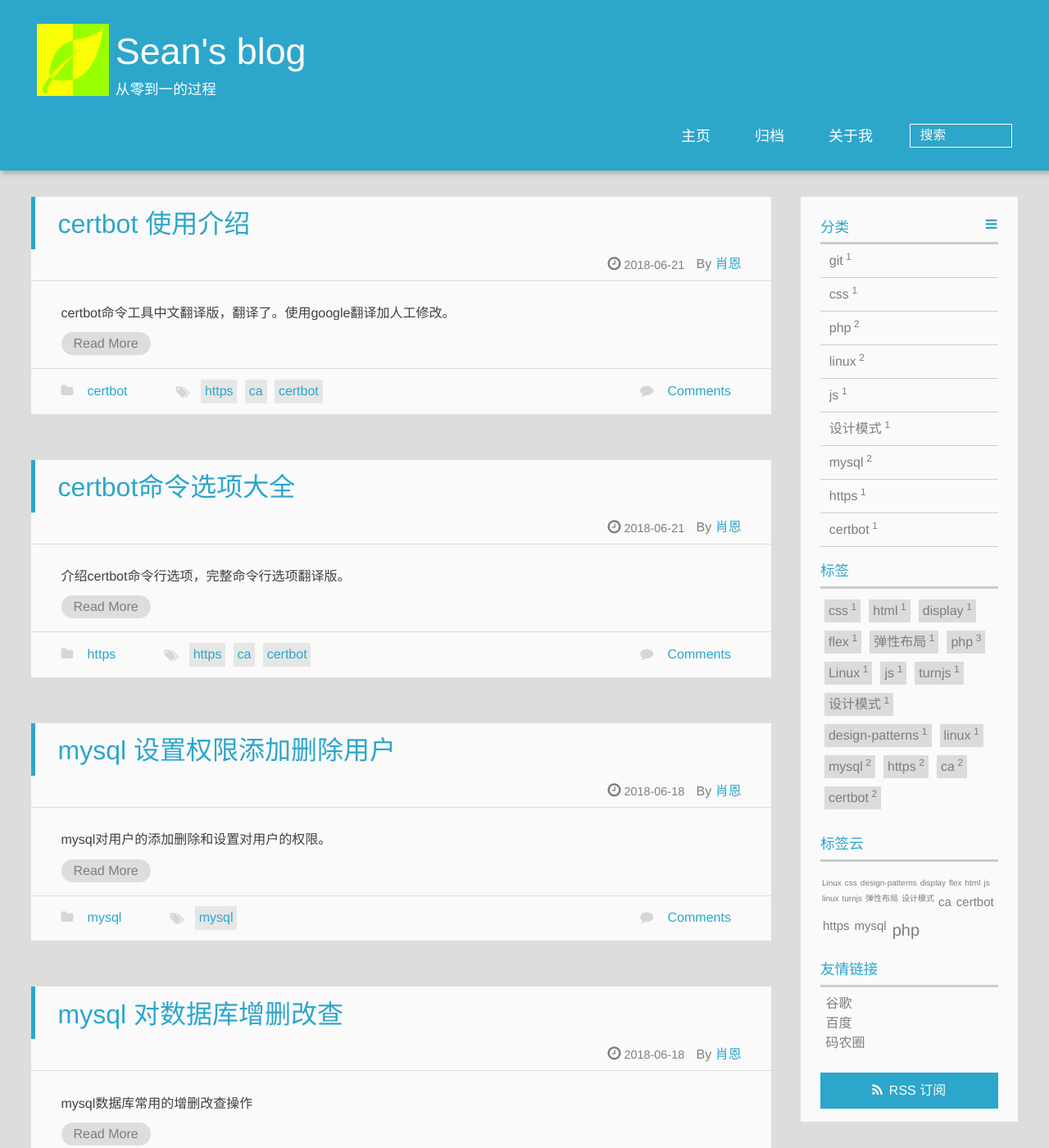
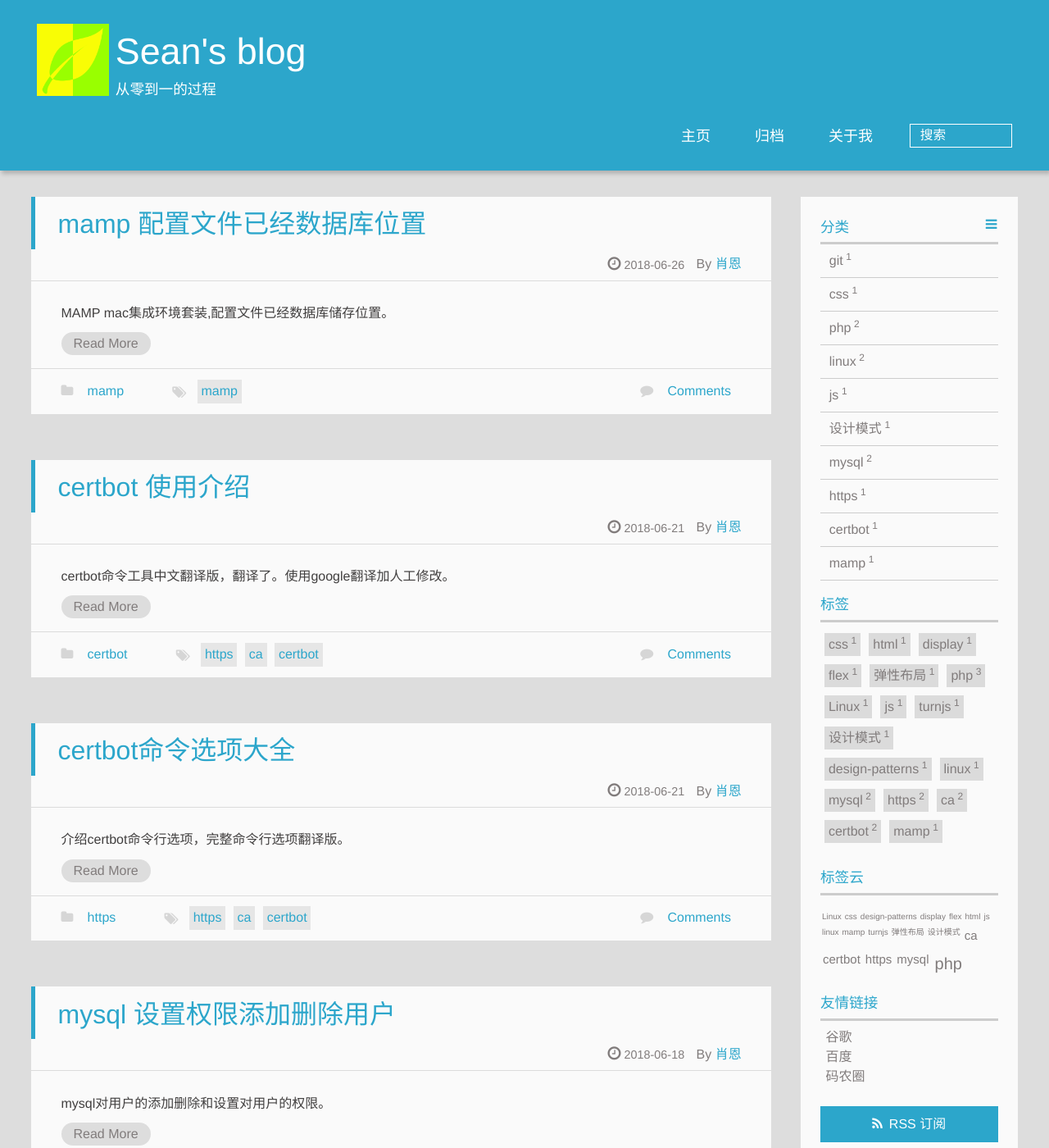
Before and after one commit to seanhepps/seanhepps.github.io, a Jekyll site: the page built from index.html, in a window 1280 px wide and 1400 px high. Shown: the whole window at 82% size. Built offline with Jekyll 4.4.1, drawn with Linux system fonts in a browser that asks for light colours; the list of posts is cut into pages by our own code.

Commit message:
修复底部about链接错误

```diff
--- a/_includes/_partial/footer.html
+++ b/_includes/_partial/footer.html
@@ -64,7 +64,7 @@
 		{% if site.author.name %}
 		<a href="{{ site.baseurl }}about" target="_blank" title="{{ site.author.name }}">{{ site.author.name }}</a>
 		{% else %}
-		<a href="{{ site.root }}" title="{{ site.title }}">{{ site.title }}</a>
+		<a href="{{ site.baseurl }}" title="{{ site.title }}">{{ site.title }}</a>
 		{% endif %}
 
 		</p>
--- /dev/null
+++ b/_posts/2018-06-26-mamp-config-file-and-database-location.md
@@ -0,0 +1,15 @@
+---
+layout: post
+title: mamp 配置文件已经数据库位置
+tags: [mamp]
+category: mamp
+---
+MAMP mac集成环境套装,配置文件已经数据库储存位置。
+
+
+经过多时的查找终于找到了`MAMP`在mac上面的储存位置：
+`/Library/Application Support/appsolute/MAMP PRO/`
+在Mac中进入该目录需要添加`\`转义空格
+`cd /Library/Application\ Support/appsolute/MAMP\ PRO/`
+
+MAMP所用的配置文件、数据库文件都在该目录，包括phpMyAdmin
```
